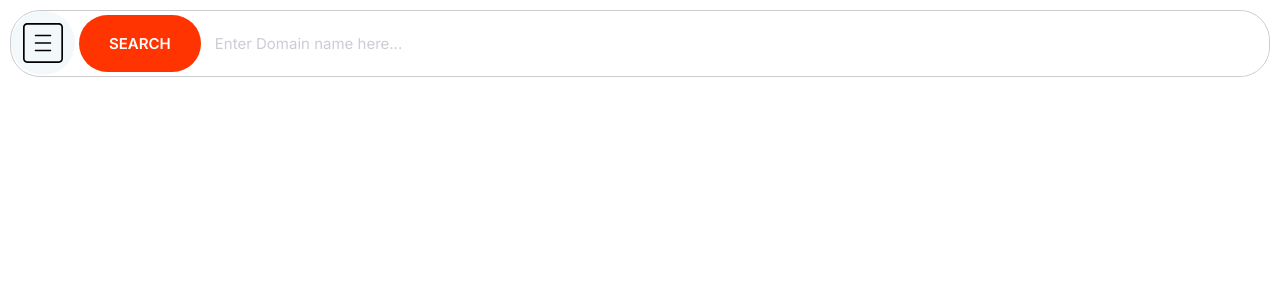
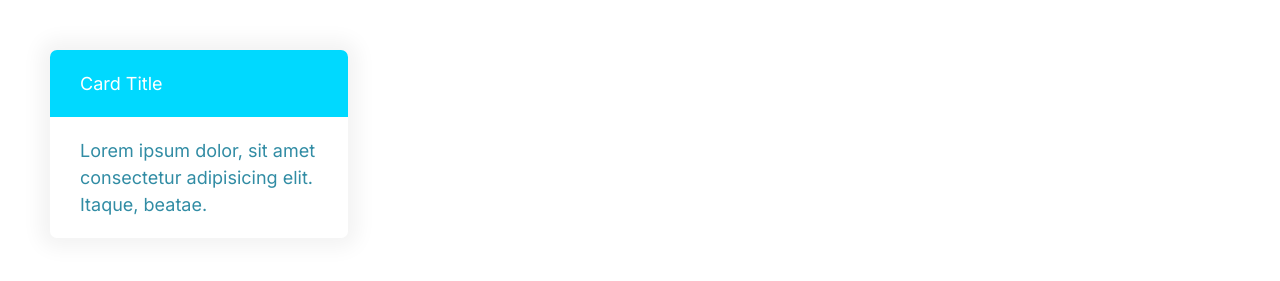
Before and after one commit to Matthew-Elliott91/moshify-learning, a plain HTML site: page index.html in a window 1280 px wide. Drawn offline with Linux system fonts and the light colour scheme.

Commit message:
Defined and styled the cards

```diff
--- a/css/styles.css
+++ b/css/styles.css
@@ -279,3 +279,26 @@ a {
         font-size: 1.5rem;
     }
 }
+
+/* Cards */
+
+.card {
+    border-radius: 7px;
+    box-shadow: 0 0 20px 10px #f3f3f3;
+    overflow: hidden;
+}
+
+.card__header,
+.card__body  {
+    padding: 2rem 3rem;
+}
+
+.card--primary .card__header {
+    background: var(--color-primary);
+    color: #fff;
+}
+
+.card--secondary .card__header {
+    background: var(--color-secondary);
+    color: #fff;
+}
--- a/index.html
+++ b/index.html
@@ -15,18 +15,14 @@
     <title>Document</title>
   </head>
   <body>
-    <div class="input-group">
-      <span class="icon-container">
-        <svg class="icon">
-          <use xlink:href="images/sprite.svg#menu"></use>
-        </svg>
-      </span>
-      <button class="btn btn--accent">Search</button>
-      <input
-        type="text"
-        class="input"
-        placeholder="Enter Domain name here..."
-      />
+    <div style="width: 30%; padding: 4rem">
+      <div class="card card--secondary">
+        <header class="card__header">Card Title</header>
+        <div class="card__body">
+          Lorem ipsum dolor, sit amet consectetur adipisicing elit. Itaque,
+          beatae.
+        </div>
+      </div>
     </div>
   </body>
 </html>
```
